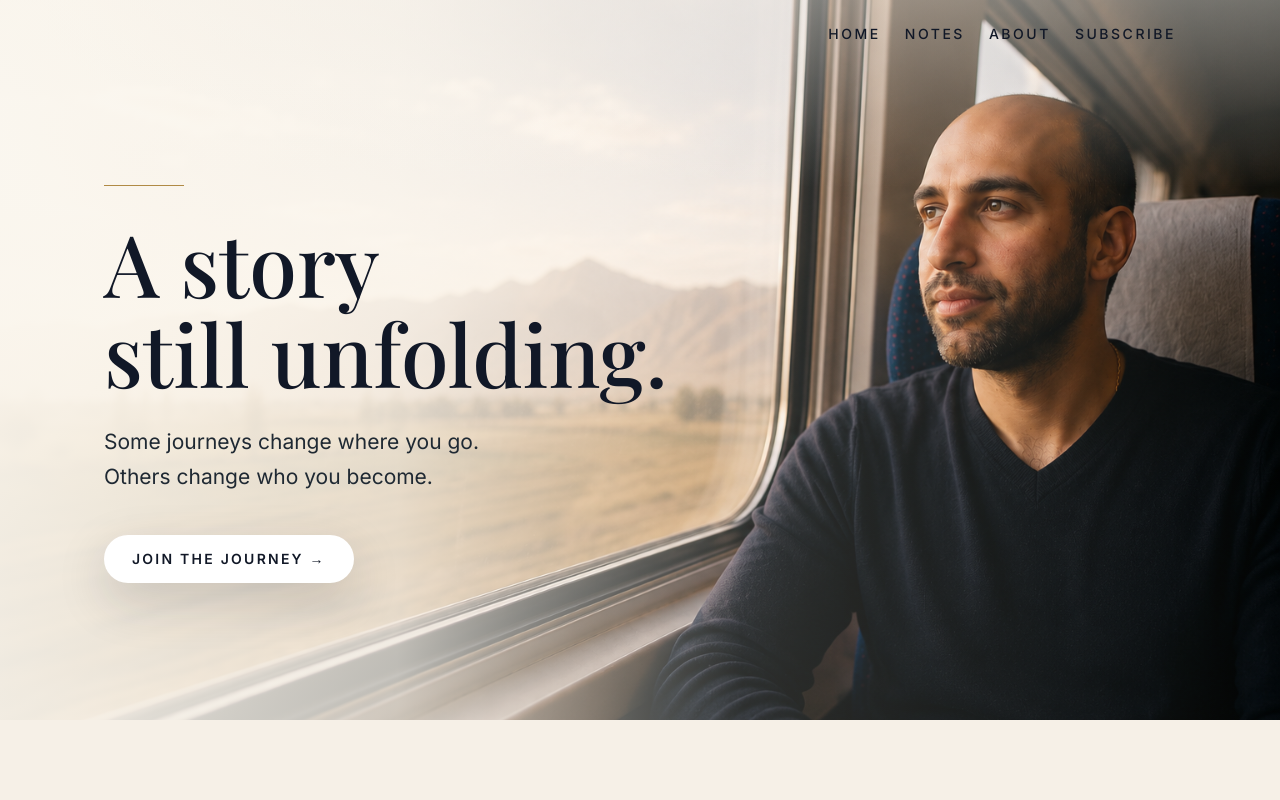
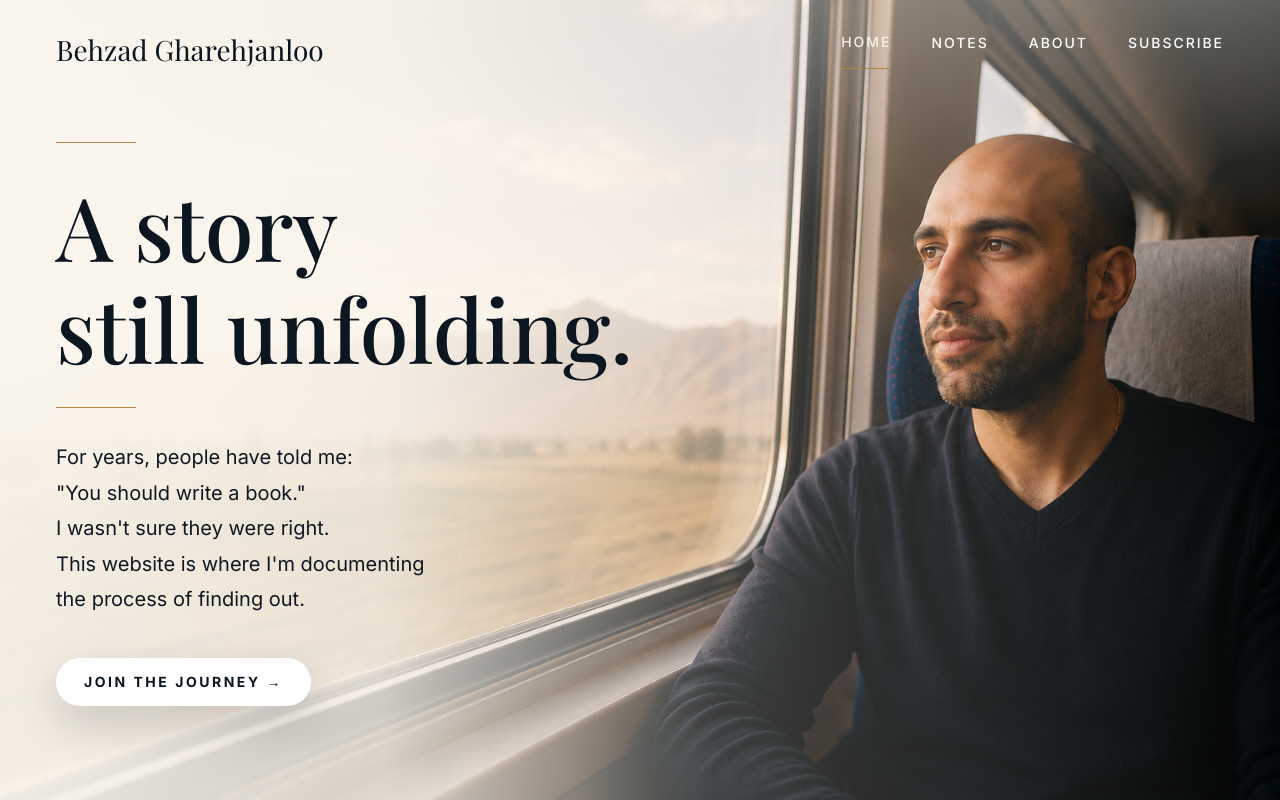
Before and after one commit to behzadgharehjanloo/behzadgh-website, a Next.js app: page / in a window 1280 px wide. Shown: the top 800 px of the page. Built offline with nearby package versions, Linux system fonts and the light colour scheme.

Commit message:
Refine homepage hero to match mockup

```diff
--- a/app/globals.css
+++ b/app/globals.css
@@ -39,3 +39,7 @@ a {
   text-decoration-thickness: 1px;
   text-underline-offset: 4px;
 }
+
+.site-shell:has(.home-hero) > .site-header {
+  display: none;
+}
--- a/app/layout.tsx
+++ b/app/layout.tsx
@@ -50,14 +50,14 @@ export default function RootLayout({
   return (
     <html lang="en">
       <body className={`${serif.variable} ${sans.variable} min-h-screen font-sans antialiased`}>
-        <div className="min-h-screen bg-paper">
-          <header className="absolute inset-x-0 top-0 z-20">
-            <nav
-              aria-label="Primary navigation"
-              className="mx-auto flex w-full max-w-6xl justify-center gap-x-6 gap-y-2 px-5 py-6 text-sm font-medium uppercase tracking-[0.18em] text-[#111827] sm:justify-end sm:px-8 lg:px-10"
-            >
+        <div className="site-shell min-h-screen bg-paper">
+          <header className="site-header mx-auto flex w-full max-w-6xl flex-col gap-5 px-5 py-6 sm:flex-row sm:items-center sm:justify-between sm:px-8 lg:px-10">
+            <Link href="/" className="font-serif text-2xl leading-none text-ink">
+              Behzad Gharehjanloo
+            </Link>
+            <nav aria-label="Primary navigation" className="flex flex-wrap gap-x-6 gap-y-2 text-base text-muted">
               {navItems.map((item) => (
-                <Link key={item.href} href={item.href} className="transition hover:text-[#8f6d2f]">
+                <Link key={item.href} href={item.href} className="transition hover:text-ink">
                   {item.label}
                 </Link>
               ))}
--- a/app/page.tsx
+++ b/app/page.tsx
@@ -1,32 +1,80 @@
 import { ButtonLink } from "@/components/ButtonLink";
 import { NoteList } from "@/components/NoteList";
+import Link from "next/link";
+
+const navItems = [
+  { href: "/", label: "Home" },
+  { href: "/notes", label: "Notes" },
+  { href: "/about", label: "About" },
+  { href: "/subscribe", label: "Subscribe" }
+];
 
 export default function Home() {
   return (
     <div className="w-full">
-      <section className="relative flex min-h-[90vh] w-full items-center overflow-hidden bg-[#efe5d6]">
+      <section className="home-hero relative flex min-h-screen w-full flex-col overflow-hidden bg-[#faf6ee] md:min-h-screen md:justify-center">
         <div
-          className="absolute inset-0 bg-cover bg-[position:76%_center] sm:bg-[position:center_center]"
+          className="absolute inset-x-0 bottom-0 h-[45vh] bg-cover bg-[position:76%_center] md:inset-0 md:h-auto md:bg-[position:center_center]"
           style={{ backgroundImage: "url('/train-window-hero.png')" }}
         />
-        <div className="absolute inset-0 bg-[linear-gradient(90deg,rgba(250,246,238,0.92)_0%,rgba(250,246,238,0.76)_31%,rgba(250,246,238,0.18)_58%,rgba(12,14,18,0.08)_100%)]" />
-        <div className="absolute inset-0 bg-[linear-gradient(180deg,rgba(250,246,238,0.42)_0%,rgba(250,246,238,0)_26%)]" />
+        <div className="absolute inset-x-0 bottom-0 h-[45vh] bg-[linear-gradient(180deg,rgba(250,246,238,0.04)_0%,rgba(250,246,238,0)_40%,rgba(5,10,18,0.12)_100%)] md:inset-0 md:h-auto md:bg-[linear-gradient(90deg,rgba(250,246,238,0.94)_0%,rgba(250,246,238,0.82)_30%,rgba(250,246,238,0.24)_56%,rgba(7,10,15,0.08)_100%)]" />
+        <div className="absolute inset-0 bg-[linear-gradient(180deg,rgba(250,246,238,0.98)_0%,rgba(250,246,238,0.92)_49%,rgba(250,246,238,0)_68%)] md:bg-[linear-gradient(180deg,rgba(250,246,238,0.34)_0%,rgba(250,246,238,0)_28%)]" />
 
-        <div className="relative z-10 mx-auto w-full max-w-6xl px-5 pb-16 pt-28 sm:px-8 lg:px-10">
-          <div className="h-px w-20 bg-[#b08a45]" />
-          <h1 className="mt-8 max-w-[620px] font-serif text-[48px] font-medium leading-[1.04] text-[#111827] sm:text-[72px] md:text-[86px]">
+        <header className="relative z-20 mx-auto flex w-full max-w-7xl items-start justify-between px-6 pt-8 sm:px-10 md:absolute md:inset-x-0 md:top-0 md:px-12 lg:px-14">
+          <Link href="/" className="font-serif text-[22px] leading-tight text-[#0b1620] md:text-[28px]">
+            Behzad Gharehjanloo
+          </Link>
+          <nav
+            aria-label="Primary navigation"
+            className="hidden items-center gap-10 text-sm font-medium uppercase tracking-[0.14em] text-white md:flex"
+          >
+            {navItems.map((item) => (
+              <Link
+                key={item.href}
+                href={item.href}
+                className={`pb-4 transition hover:text-[#d8b36a] ${
+                  item.href === "/" ? "border-b border-[#b08a45] text-[#f8f1e5]" : ""
+                }`}
+              >
+                {item.label}
+              </Link>
+            ))}
+          </nav>
+          <button
+            type="button"
+            aria-label="Open navigation"
+            className="flex h-11 w-11 items-center justify-center text-[#0b1620] md:hidden"
+          >
+            <span className="flex w-7 flex-col gap-1.5">
+              <span className="h-0.5 w-full bg-current" />
+              <span className="h-0.5 w-full bg-current" />
+              <span className="h-0.5 w-full bg-current" />
+            </span>
+          </button>
+        </header>
+
+        <div className="relative z-10 mx-auto w-full max-w-7xl px-6 pb-[47vh] pt-14 sm:px-10 md:px-12 md:pb-16 md:pt-28 lg:px-14">
+          <div className="h-px w-16 bg-[#b08a45] md:w-20" />
+          <h1 className="mt-8 max-w-[640px] font-serif text-[34px] font-medium leading-[1.12] text-[#0b1620] md:text-[76px] md:leading-[1.16] lg:text-[88px]">
             A story
             <br />
             still unfolding.
           </h1>
-          <p className="mt-7 max-w-[520px] text-[18px] leading-[1.65] text-[#1f2933] sm:text-[21px]">
-            Some journeys change where you go.
+          <div className="mt-7 h-px w-16 bg-[#b08a45] md:w-20" />
+          <p className="mt-8 max-w-[560px] text-[17px] leading-[1.72] text-[#101923] md:text-[20px] md:leading-[1.78]">
+            For years, people have told me:
             <br />
-            Others change who you become.
+            &quot;You should write a book.&quot;
+            <br />
+            I wasn&apos;t sure they were right.
+            <br />
+            This website is where I&apos;m documenting
+            <br className="hidden md:block" />
+            the process of finding out.
           </p>
           <a
             href="/subscribe"
-            className="mt-10 inline-flex min-h-12 items-center justify-center rounded-full bg-white px-7 text-sm font-semibold uppercase tracking-[0.16em] text-[#111827] shadow-[0_18px_50px_rgba(17,24,39,0.18)] transition hover:bg-[#f7efe2] hover:text-[#8f6d2f] focus:outline-none focus:ring-2 focus:ring-[#b08a45]/40 focus:ring-offset-2 focus:ring-offset-transparent"
+            className="mt-8 inline-flex min-h-12 items-center justify-center rounded-full bg-white px-7 text-xs font-bold uppercase tracking-[0.18em] text-[#0b1620] shadow-[0_18px_46px_rgba(17,24,39,0.18)] transition hover:bg-[#f7efe2] hover:text-[#8f6d2f] focus:outline-none focus:ring-2 focus:ring-[#b08a45]/40 focus:ring-offset-2 focus:ring-offset-transparent md:mt-10 md:text-sm"
           >
             JOIN THE JOURNEY &rarr;
           </a>
```
